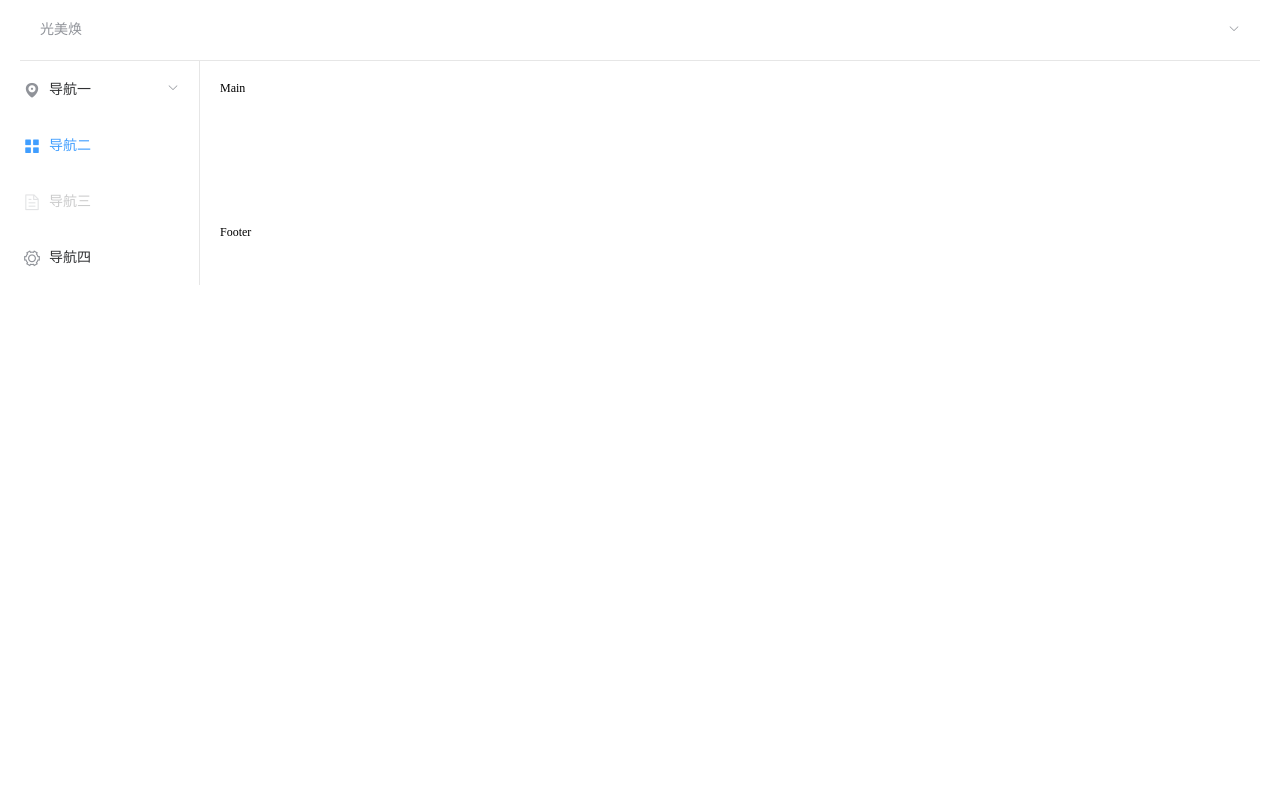
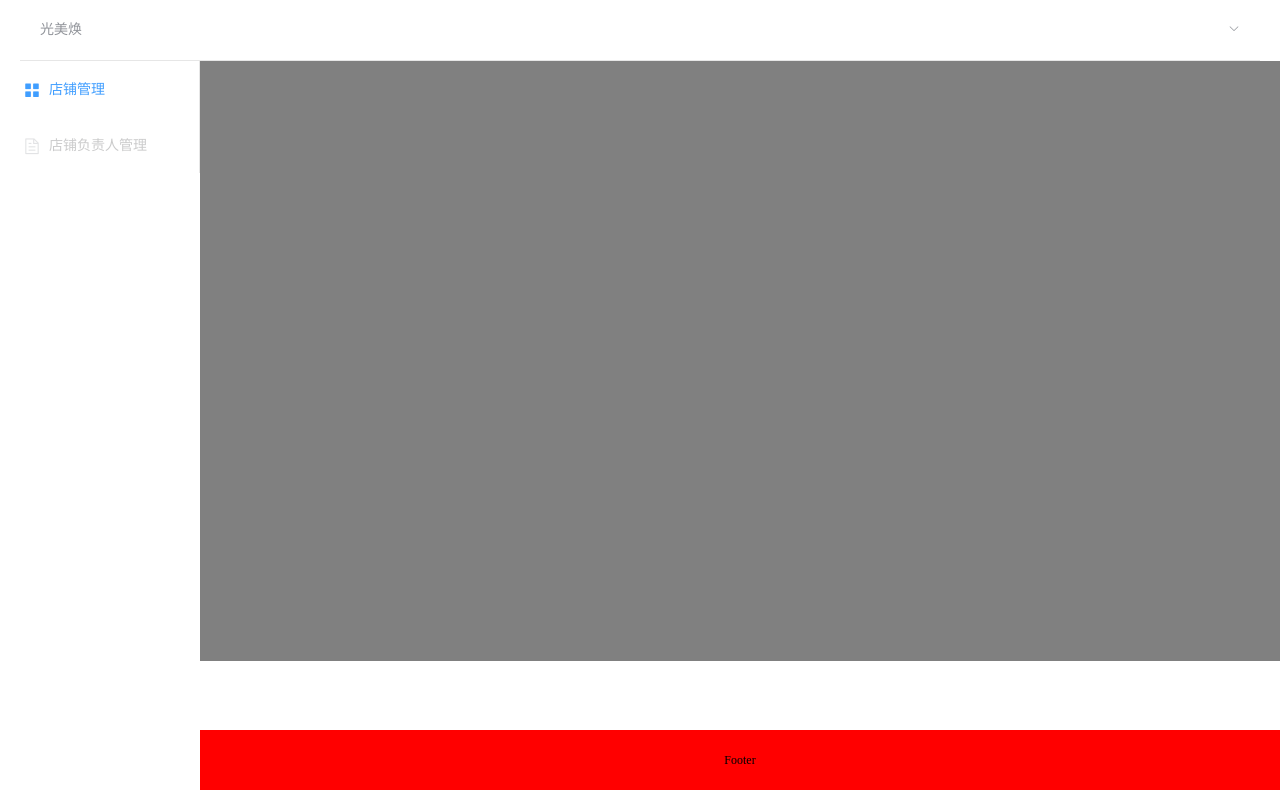
Before and after one commit to ZES-BJTU/gmh-vue, a Vue app: page /home in a window 1280 px wide. Built offline with nearby package versions, Linux system fonts and the light colour scheme; sample sign-in values are in the browser's storage.

Commit message:
完善登录

```diff
--- a/src/components/Home.vue
+++ b/src/components/Home.vue
@@ -2,56 +2,14 @@
   <div class="home">
     <el-container>
       <el-header>
-        <el-menu class="el-menu-demo" mode="horizontal">
-          <el-menu-item index="1">光美焕</el-menu-item>
-          <el-submenu index="2" class="account-item">
-            <template slot="title">{{name}}</template>
-            <el-menu-item index="2-1">修改密码</el-menu-item>
-            <el-menu-item index="2-3">退出登录</el-menu-item>
-          </el-submenu>
-        </el-menu>
+        <home-header></home-header>
       </el-header>
       <el-container class="home-container">
-        <el-aside class="home-aside" width="200px">
-          <el-row>
-            <el-col :span="24">
-              <el-menu default-active="2">
-                <el-submenu index="1">
-                  <template slot="title">
-                    <i class="el-icon-location"></i>
-                    <span>导航一</span>
-                  </template>
-                  <el-menu-item-group>
-                    <template slot="title">分组一</template>
-                    <el-menu-item index="1-1">选项1</el-menu-item>
-                    <el-menu-item index="1-2">选项2</el-menu-item>
-                  </el-menu-item-group>
-                  <el-menu-item-group title="分组2">
-                    <el-menu-item index="1-3">选项3</el-menu-item>
-                  </el-menu-item-group>
-                  <el-submenu index="1-4">
-                    <template slot="title">选项4</template>
-                    <el-menu-item index="1-4-1">选项1</el-menu-item>
-                  </el-submenu>
-                </el-submenu>
-                <el-menu-item index="2">
-                  <i class="el-icon-menu"></i>
-                  <span slot="title">导航二</span>
-                </el-menu-item>
-                <el-menu-item index="3" disabled>
-                  <i class="el-icon-document"></i>
-                  <span slot="title">导航三</span>
-                </el-menu-item>
-                <el-menu-item index="4">
-                  <i class="el-icon-setting"></i>
-                  <span slot="title">导航四</span>
-                </el-menu-item>
-              </el-menu>
-            </el-col>
-          </el-row>
-        </el-aside>
+        <side-menu></side-menu>
         <el-container>
-          <el-main>Main</el-main>
+          <el-main>
+
+          </el-main>
           <el-footer>Footer</el-footer>
         </el-container>
       </el-container>
@@ -60,6 +18,8 @@
 </template>
 
 <script>
+import HomeHeader from './HomeHeader'
+import SideMenu from './SideMenu'
 export default {
   name: "Home",
   data() {
@@ -71,7 +31,8 @@ export default {
     name: function(){
       return this.getNameSession();
     }
-  }
+  },
+  components: {HomeHeader, SideMenu}
 };
 </script>
 
@@ -83,4 +44,16 @@ export default {
 .home-container {
   margin-top: 1px;
 }
+.el-main{
+  height: 600px;
+  background-color: gray;
+}
+.el-footer{
+  background-color: red;
+  position: fixed;
+  bottom: 10px;
+  width: calc(100% - 200px);
+  text-align: center;
+  line-height: 60px;
+}
 </style>
--- /dev/null
+++ b/src/components/HomeHeader.vue
@@ -0,0 +1,39 @@
+<template>
+    <div class="HomeHeader">
+        <el-menu class="el-menu-demo" mode="horizontal">
+            <el-menu-item index="1">光美焕</el-menu-item>
+            <el-submenu index="2" class="account-item">
+                <template slot="title">{{name}}</template>
+                <el-menu-item index="2-1">修改密码</el-menu-item>
+                <el-menu-item index="2-3" @click="signout">退出登录</el-menu-item>
+            </el-submenu>
+        </el-menu>
+    </div>
+</template>
+
+<script>
+export default {
+  name: "HomeHeader",
+  data() {
+    return {};
+  },
+  computed: {
+    name: function() {
+      return this.getNameSession();
+    }
+  },
+  methods: {
+    signout: function() {
+        this.clearAccountSession();
+        this.$router.push({ path: '/Signin' });
+    }
+  }
+};
+</script>
+
+<!-- Add "scoped" attribute to limit CSS to this component only -->
+<style scoped lang="scss">
+.account-item {
+  float: right;
+}
+</style>
--- /dev/null
+++ b/src/components/SideMenu.vue
@@ -0,0 +1,39 @@
+<template>
+    <div class="SideMenu">
+        <el-aside class="home-aside" width="200px">
+            <el-row>
+                <el-col :span="24">
+                    <el-menu default-active="1">
+                        <el-menu-item index="1">
+                            <i class="el-icon-menu"></i>
+                            <span slot="title">店铺管理</span>
+                        </el-menu-item>
+                        <el-menu-item index="2" disabled>
+                            <i class="el-icon-document"></i>
+                            <span slot="title">店铺负责人管理</span>
+                        </el-menu-item>
+                    </el-menu>
+                </el-col>
+            </el-row>
+        </el-aside>
+    </div>
+</template>
+
+<script>
+export default {
+  name: "SideMenu",
+  data() {
+    return {};
+  },
+  computed: {
+    name: function() {
+      return this.getNameSession();
+    }
+  }
+};
+</script>
+
+<!-- Add "scoped" attribute to limit CSS to this component only -->
+<style scoped lang="scss">
+
+</style>
--- a/src/components/Signin.vue
+++ b/src/components/Signin.vue
@@ -7,9 +7,9 @@
             <div class="signin-logo">
               <img src="../assets/images/logo-blue-2.png">
             </div>
-            <el-form label-width="0px" :model="signinForm" ref="signinForm" :rules="rules">
+            <el-form label-width="0px" :model="signinForm" ref="signinForm" :rules="rules" @keyup.enter.native="onSubmit('signinForm')" v-loading="loading">
               <el-form-item prop="account">
-                <el-input class="signin-input" v-model.trim="signinForm.account" placeholder="EMAIL"></el-input>
+                <el-input class="signin-input" v-model.trim="signinForm.account" placeholder="EMAIL" :autofocus="true"></el-input>
               </el-form-item>
               <el-form-item prop="password">
                 <el-input class="signin-input" type="password" v-model.trim="signinForm.password" placeholder="PASSWORD"></el-input>
@@ -20,7 +20,7 @@
               <el-row type="flex" justify="center">
                 <div class="signin-link">
                   忘记密码了？点此
-                  <router-link :to="{ path: '/resetPWD' }" class="forget-pwd ">重置密码</router-link>
+                  <router-link :to="{ path: '/resetpwd' }" class="forget-pwd ">重置密码</router-link>
                 </div>
               </el-row>
             </el-form>
@@ -59,7 +59,8 @@ export default {
         password: [
           { required: true, message: '密码不能为空', trigger: 'blur' }
         ]
-      }
+      },
+      loading: false
     };
   },
   methods: {
@@ -71,23 +72,30 @@ export default {
           //   password: this.signinForm.password,
           //   $router: this.$router
           // });
-          this.setAccountSession('893074711@qq.com','章琦','123456789');
-          this.$router.push({ path: '/home' });
-          // axios({
-          //   method: 'post',
-          //   url: '/user/login',
-          //   data: {
-          //     'account': this.signinForm.account,
-          //     'password': this.signinForm.password
-          //   }
-          // }).then(function(res){
-          //   this.$router.push({ path: '/home' });
-          // })
-          // .catch(function(err){
-          //   console.log(err)
-          // })
+          this.loading = true;
+          axios({
+            method: 'post',
+            url: '/users/login',
+            data: {
+              'account': this.signinForm.account,
+              'password': this.signinForm.password
+            }
+          }).then( res => {
+            this.loading = false;
+            if( res.data.code != 0){
+              this.$message.error(res.data.message);
+            }else{
+              this.loading = false;
+              const data = res.data.data;
+              this.setAccountSession(data.account,data.name,data.token);
+              this.$router.push({ path: '/home' });
+            }
+          })
+          .catch(function(err){
+            this.loading = false;
+            this.$message.error(err);
+          })
         } else {
-          console.log('error submit!!');
           return false;
         }
       });
--- a/src/lib/utils.js
+++ b/src/lib/utils.js
@@ -34,5 +34,10 @@ export default {
     Vue.prototype.getTokenSession = function () {
       return sessionStorage.getItem('token');
     }
+    Vue.prototype.clearAccountSession = function () {
+      sessionStorage.removeItem("account");
+      sessionStorage.removeItem("name");
+      sessionStorage.removeItem("token");
+    }
   }
 }
--- a/src/main.js
+++ b/src/main.js
@@ -15,11 +15,30 @@ Vue.use(Utils)
 
 Vue.config.productionTip = false
 
+router.beforeEach((to, from, next) => {
+  // 如果是去登录或注册，那就先把账户信息移除
+  if (to.path === '/') {
+    sessionStorage.removeItem("account");
+    sessionStorage.removeItem("name");
+    sessionStorage.removeItem("token");
+    next();
+  }else if (to.path === 'resetpwd') {
+    next();
+  }else{
+    let token = sessionStorage.getItem('token');
+    if(!token){
+      next({path: '/'});
+    }else{
+      next();
+    }
+  }
+})
+
 /* eslint-disable no-new */
 new Vue({
   el: '#app',
   router,
   store,
-  components: { App },
+  components: {App},
   template: '<App/>'
 })
```
Also changed, not shown: src/assets/style.scss (line endings or trailing spaces).
